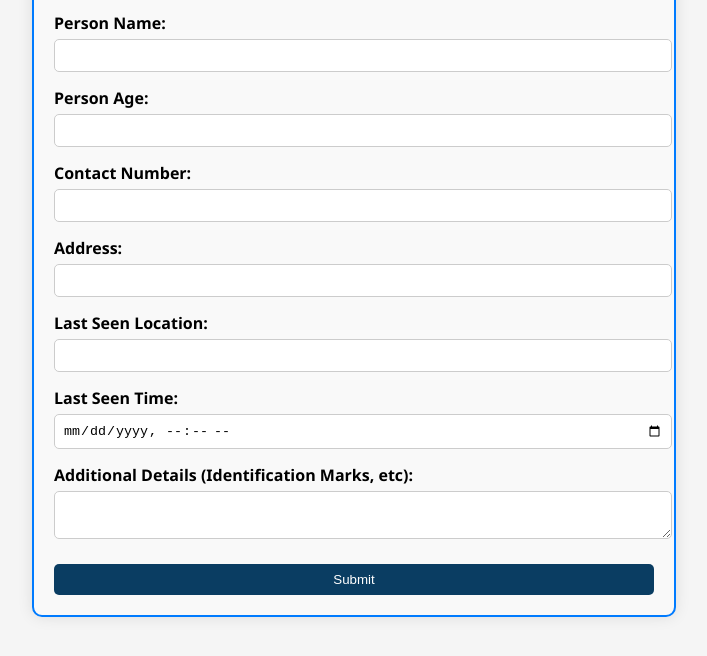
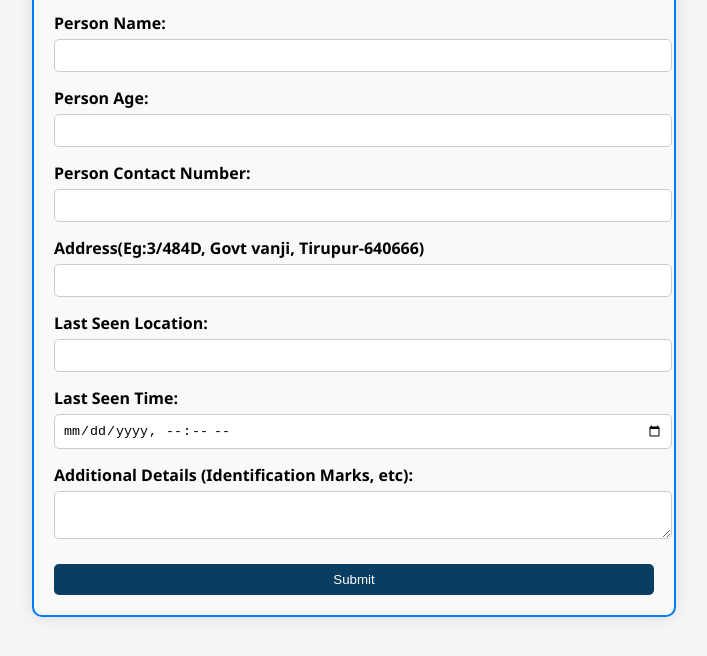
Before and after one commit to mukeshraj-2006/rakshak-lost-person, a plain HTML site: page lost-people.html in a window 1280 px wide. Shown: the part 212-868 px from the top of the page, without its empty margins (286-993 px from the left). Drawn offline with Linux system fonts and the light colour scheme.

Commit message:
Update lost-people.html

```diff
--- a/lost-people.html
+++ b/lost-people.html
@@ -68,10 +68,10 @@
         <input type="tel" id="parentMobile">
       </div>
 
-      <label>Contact Number:</label>
+      <label>Person Contact Number:</label>
       <input type="tel" id="contact" required>
 
-      <label>Address:</label>
+      <label>Address(Eg:3/484D, Govt vanji, Tirupur-640666)</label>
       <input type="text" id="address" required>
 
       <label>Last Seen Location:</label>
@@ -101,7 +101,7 @@
   });
 
   document.getElementById("lostForm").addEventListener("submit", function (e) {
-    e.preventDefault();
+    e.preventDefault(); // Prevent form from actually submitting or refreshing
 
     const age = parseInt(document.getElementById("age").value);
     const photo = document.getElementById("photo").files;
@@ -125,7 +125,7 @@
 
     alert("✅ Complaint registered successfully!");
 
-
+    // Optional: Reset form
     document.getElementById("lostForm").reset();
     parentSection.style.display = "none";
   });
```
